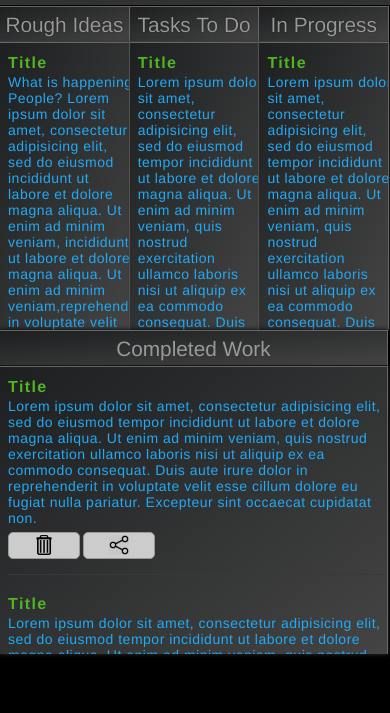
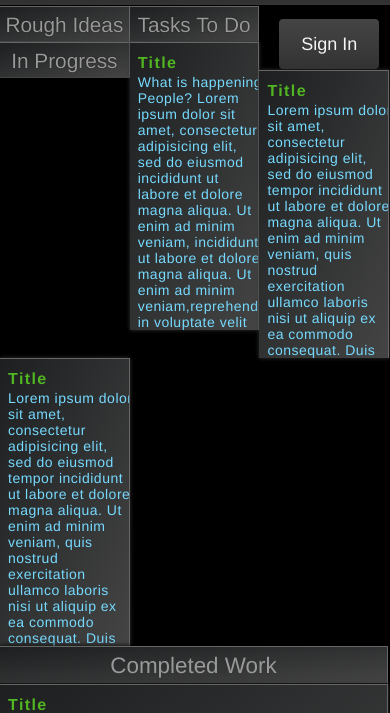
Before and after one commit to Thaddeous/Models-and-Collections, a website: page app/index.html in a window 390 px wide. Shown: the part 69-782 px from the top of the page. Drawn offline with nearby package versions, Linux system fonts and the light colour scheme; files that its build step writes are made by us from their sources.

Commit message:
added in login and gradient effects

```diff
--- a/app/index.html
+++ b/app/index.html
@@ -22,6 +22,7 @@
         <div class="top-header">
             <div class="scrumster"><strong>SCRUMSTER</strong></div>
             <!-- <div class="logo"><img src="/images/logo.png" height="90"></div>   -->
+            <div class="button login">Sign In</div>
         </div>
         <div class="main-body">
             <div class="steps-box">
--- a/app/styles/main.scss
+++ b/app/styles/main.scss
@@ -38,6 +38,7 @@ body {
 .logo {
     float: left;
 }
+
 .main-body {
     text-align: center;
     width: 100%;
@@ -64,6 +65,7 @@ body {
     width: 99.2%;
     box-shadow: 0px 0px 5px #000000;
     border-bottom: 1px solid #000000;
+    font-size: 1.4em;
 }
 .container {
     background-image: linear-gradient(to bottom right, #1D1F20 0%, #444444 100%);
@@ -85,7 +87,7 @@ body {
     text-align: center;
     width: 97%;
     margin-bottom: 20px;
-    color: #21AAF6;
+    color: #76daff;
     letter-spacing: 0.5px;
     margin-left: 8px;
     margin-top: 6px;
@@ -123,9 +125,9 @@ body {
     border-radius: 0px;
     text-align: center;
     color: #000000;
-    border: 1px solid #999999;
+    border: 1px solid #222222;
     border-radius: 5px;
-    background-color: #cccccc;
+    background-image: linear-gradient(to bottom, #EEEEEE 0%, #999999 100%);
     float: left;
     margin-right: 3px;
 }
@@ -134,13 +136,31 @@ body {
 }
 
 .button:hover {
-    box-shadow: 0px 0px 2px #333333;
+    box-shadow: 0px 0px 6px #666666;
 }
 .button-box {
     height: 42px;
-    margin-bottom: 0px;
+    padding-bottom: 2px;
     border-bottom: 1px solid #393939;
 }
+
+.login {
+    float: right;
+    margin-top: 12px;
+    font-size: 18px;
+    margin-right: 15px;
+    height: 50px;
+    width: 100px;
+    line-height: 50px;
+    color: #f5f5f5;
+    border: 1px solid #000000;
+    background-image: linear-gradient(to bottom, #444444 0%, #333333 100%);
+}
+
+.login:hover {
+    box-shadow: 0px 0px 6px #222222;
+}
+
 // .footer {
     //     text-align: center;
     //     margin: 0 auto;
@@ -148,3 +168,25 @@ body {
     //     width: 100%;
     //     margin-top: 25px;
 // }
+
+
+
+
+@media screen and (max-width: 1170px) {
+    .button-box {
+        padding-bottom: 20px;
+    }
+} /* media query dude 1170px */
+
+@media screen and (max-width: 923px) {
+    .button-box {
+        padding-bottom: 63px;
+    }
+} /* media query dude 923px */
+
+
+@media screen and (max-width: 560px) {
+    .button-box {
+        padding-bottom: 103px;
+    }
+} /* media query dude 560px */
```
